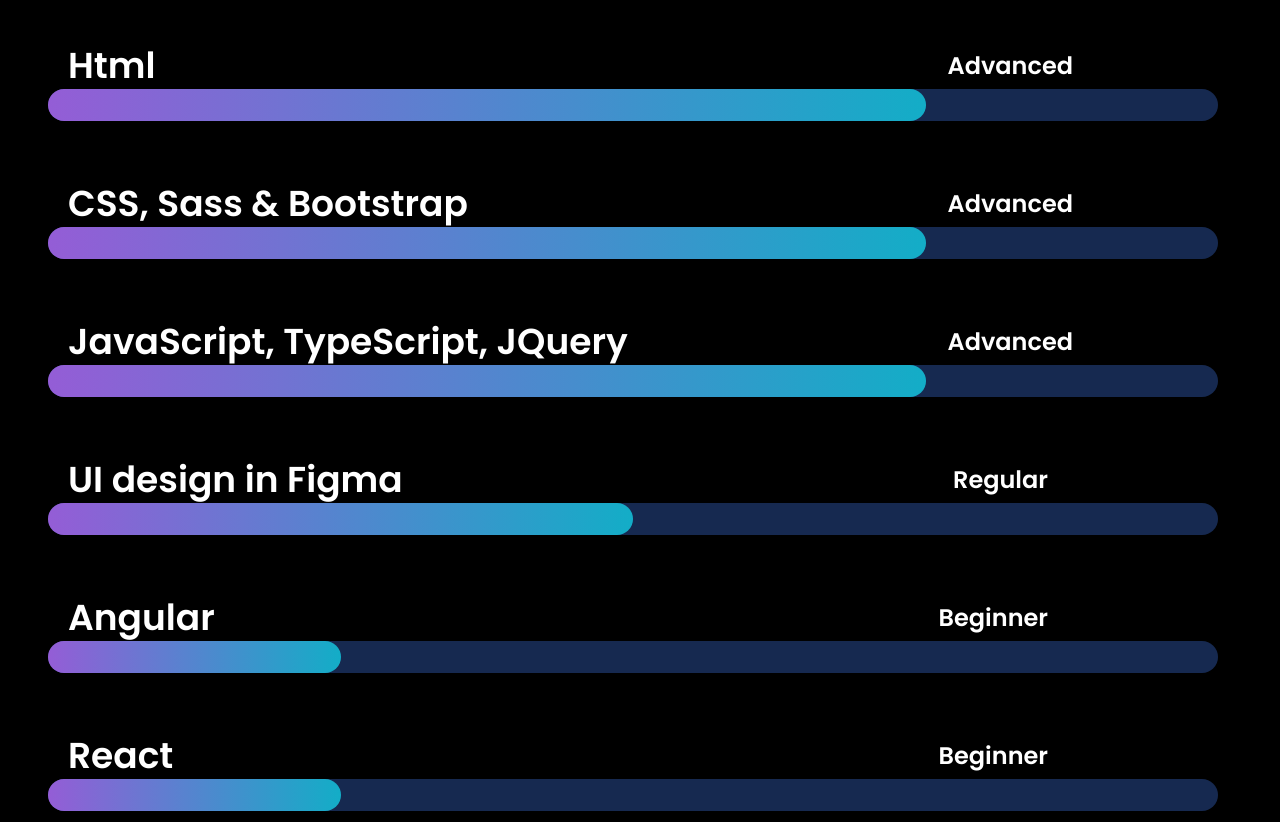
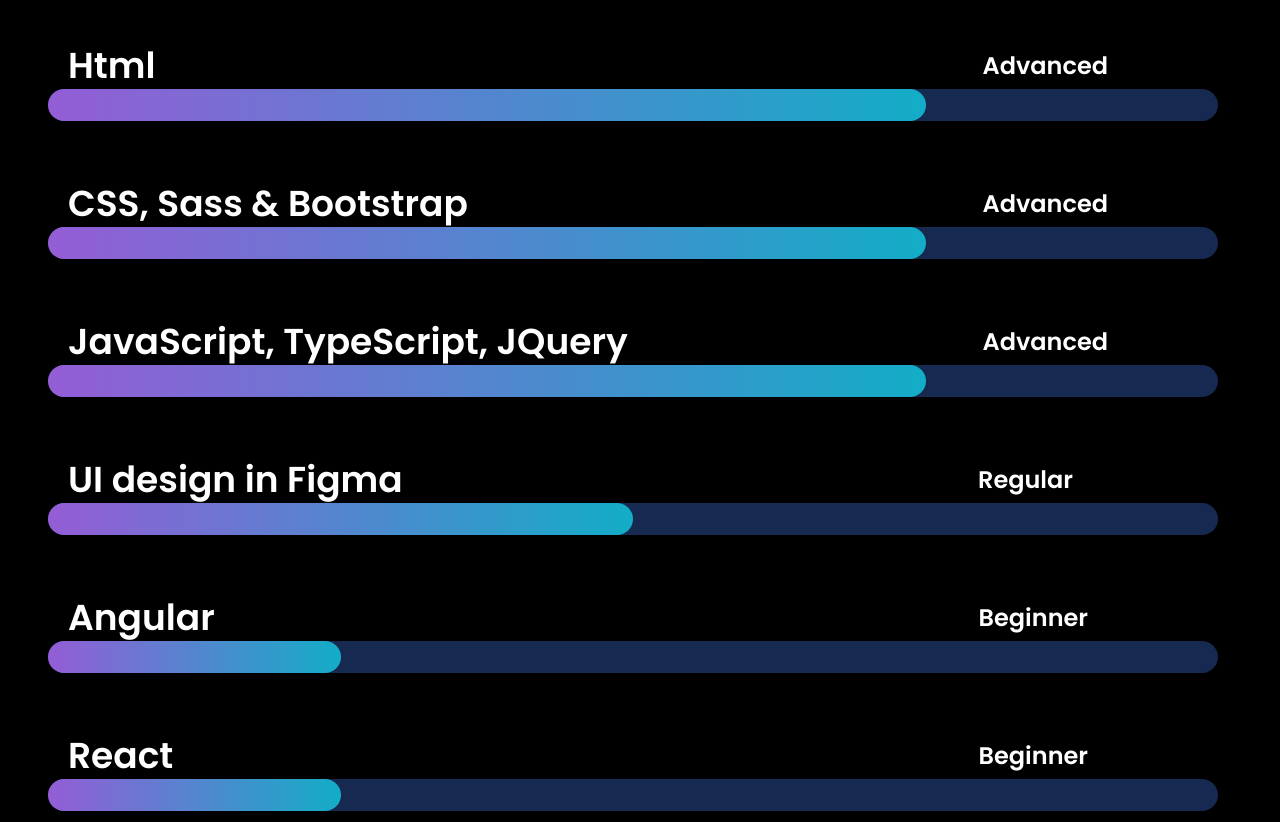
Before and after one commit to sBACKcEND/FE_praktika, a plain HTML site: page index.html in a window 1280 px wide. Shown: the part 3091-3913 px from the top of the page. Drawn offline with Linux system fonts and the light colour scheme.

Commit message:
Add files via upload

```diff
--- a/index.html
+++ b/index.html
@@ -127,7 +127,7 @@
                     <div class="group4">
                         <div class="text">
                             <p class="text1">UI design in Figma</p>
-                            <p class="text2 text_move">Regular</p>
+                            <p class="text2 regular">Regular</p>
                         </div>
                         <div class="indicator">
                             <div class="indicator_div1">
@@ -139,7 +139,7 @@
                     <div class="group5">
                         <div class="text">
                             <p class="text1">Angular</p>
-                            <p class="text2 text_move">Beginner</p>
+                            <p class="text2 beginner">Beginner</p>
                         </div>
                         <div class="indicator">
                             <div class="indicator_div1">
@@ -151,7 +151,7 @@
                     <div class="group6">
                         <div class="text">
                             <p class="text1">React</p>
-                            <p class="text2 text_move">Beginner</p>
+                            <p class="text2 beginner">Beginner</p>
                         </div>
                         <div class="indicator">
                             <div class="indicator_div1">
--- a/style.css
+++ b/style.css
@@ -299,7 +299,7 @@ header a.hamburger {
   display: flex;
   justify-content: space-between;
   align-items: center;
-  margin: 0 145px -40px 20px;
+  margin: 0px 110px -40px 20px;
 }
 
 .skills .text1 {
@@ -314,8 +314,12 @@ header a.hamburger {
   line-height: 36px;
 }
 
-.text_move {
-  margin-right: 25px;
+.regular {
+  margin-right: 35px;
+}
+
+.beginner {
+  margin-right: 20px;
 }
 
 .indicator {
```
